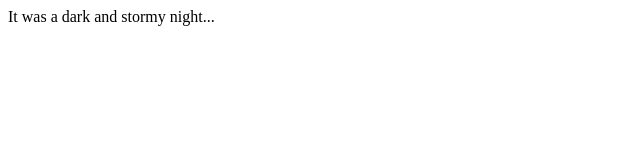
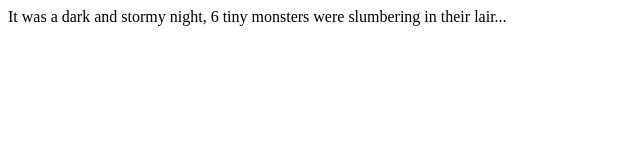
Before and after one commit to amtobin/fireside-story, a plain HTML site: page index.html in a window 1280 px wide. Shown: the whole page, without its empty margins (0-640 px from the left). Drawn offline with Linux system fonts and the light colour scheme.

Commit message:
added second line of story

```diff
--- a/index.html
+++ b/index.html
@@ -1,5 +1,5 @@
 <html>
   <body>
-    <p>It was a dark and stormy night...</p>
+    <p>It was a dark and stormy night, 6 tiny monsters were slumbering in their lair...</p>
   </body>
 </html>
```
